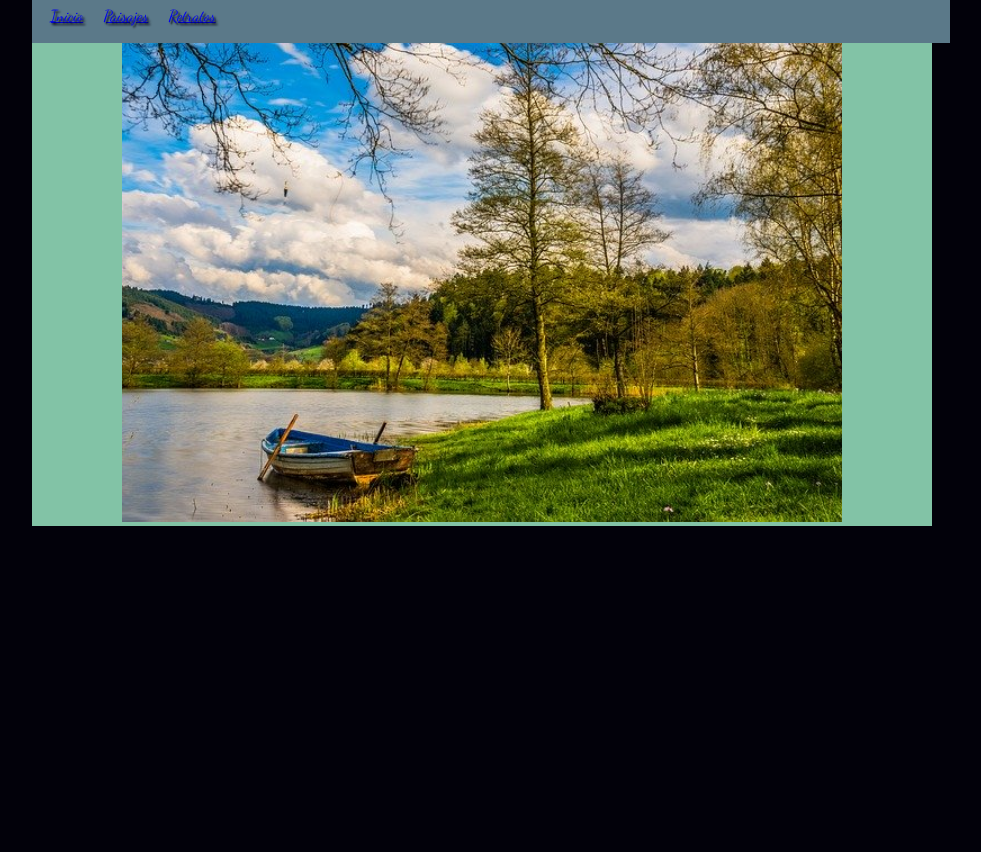
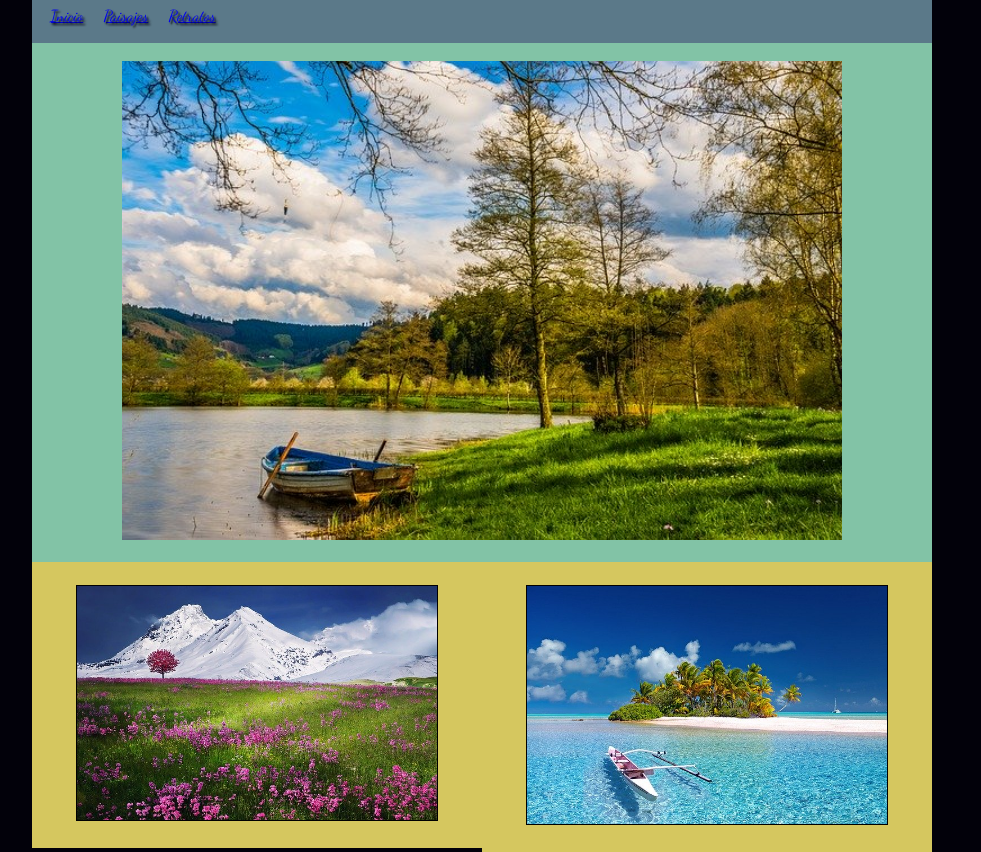
Before and after one commit to Geo-Andres/Fotografia, a plain HTML site: page index.html in a window 1280 px wide. Shown: the part 92-944 px from the top of the page, without its empty margins (158-1139 px from the left). Before the commit the page ends 800 px from the top, so only its background shows below. Drawn offline with Linux system fonts and the light colour scheme.

Commit message:
2 imagenes

```diff
--- a/css/estilos.css
+++ b/css/estilos.css
@@ -13,16 +13,9 @@ body{
 	text-shadow: 2px 2px 2px #02010a;
 	border-radius: 10px 10px 0px 0px;
 	padding-bottom: 2%;
-	padding-top: 1%;
-	padding-left: 2%;
-	padding-right: 2%;
 }
 .contenedor{
-	width: 98%;
-	/*display: -webkit-flex;
-	display: flex;
-	-webkit-flex-flow: row wrap;
-	flex-flow: row wrap;*/
+	width: 100%;
 }
 #menu{
 	word-spacing: 1em;
@@ -31,13 +24,46 @@ body{
 #imagenes{
 	text-align: center;
 }
-#imagenes article{
+#images1{
 	background-color: #82c3a6;
+	width: 100%;
 }
-.img1{
+#images2{
+	width: 50%;
+	background-color: #d5c75f;
+	float: left;
+}
+#images3{
+	width: 50%;
+	background-color: #d5c75f;
+	float: left;
+}
+#img11{
 	width: 80%;
+	margin-top: 2%;
+	margin-bottom: 2%;
+}
+#img22{
+	width: 80%;
+	margin-top: 5%;
+	margin-bottom: 5%;
+	border: 1px solid black;
+}
+#img33{
+	width: 80%;
+	margin-top: 5%;
+	margin-bottom: 5%;
+	border: 1px solid black;
 }
 
+
+header{
+	padding-left: 2%;
+	padding-top: 1%;
+}
+nav div{
+	padding-left: 2%;
+}
 @media (min-width: 900px){/*pc*/
 	.contenedor{
 		width: 900px;
@@ -45,13 +71,23 @@ body{
 		margin-right: auto;
 	}
 	#cabecera, #menu{
-		width: 98%;
+		width: 100%;
 	}
+}
 
 }
 @media (max-width: 900px){/*movil*/
 	#cabecera, #menu{
-		width: 98%;
+		width: 100%;
 		text-align: center;
 	}
+
+	#images2{
+		width: 100%;
+		background-color: #d5c75f;
 }
+	#images3{
+		width: 100%;
+		background-color: #d5c75f;
+	}
+}
--- a/index.html
+++ b/index.html
@@ -26,9 +26,17 @@
 			</div>
 
 		<section id="imagenes">
-			<article>
-				<img src="images/img1.jpg" class="img1">
-			</article>
+			<div id="images1">
+				<img src="images/img1.jpg" id="img11">
+			</div>
+			<div id="images2">
+				<img src="images/img2.jpg" id="img22">
+			</div>
+			<div id="images3">
+				<img src="images/img3.jpg" id="img33">
+			</div>
+
+
 		</section>
 
 		<footer>
```
